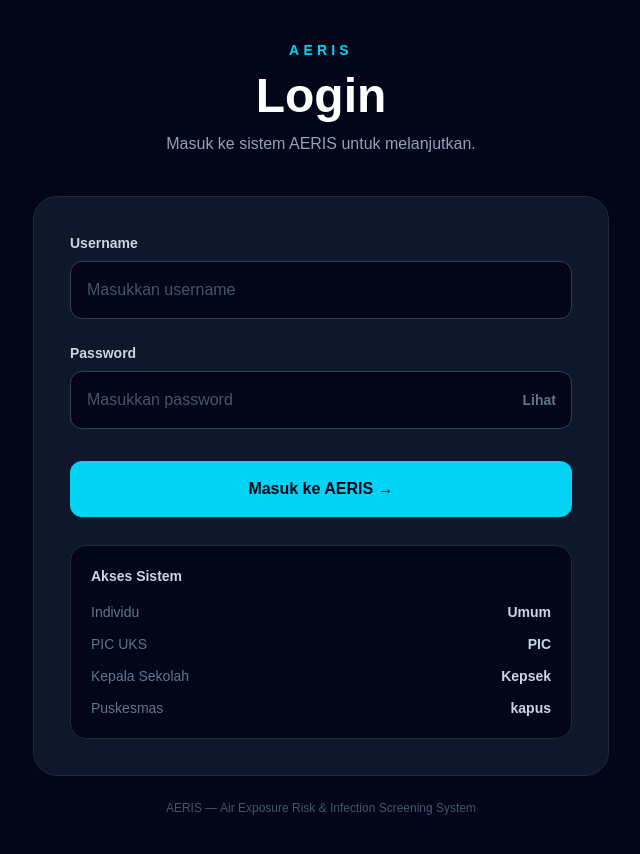
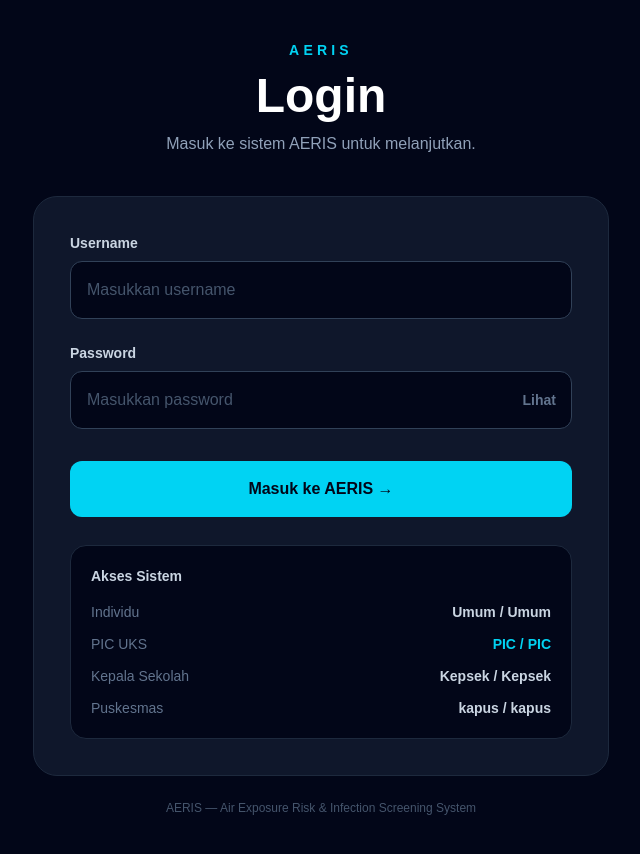
Before and after one commit to derufaith/aeris-web, a Next.js app: page /login in a window 1280 px wide. Shown: the whole page, without its empty margins (319-959 px from the left). Built offline with nearby package versions, Linux system fonts and the light colour scheme.

Commit message:
update AERIS

```diff
--- a/app/login/page.tsx
+++ b/app/login/page.tsx
@@ -3,45 +3,41 @@
 import { useState } from "react";
 import { useRouter } from "next/navigation";
 
-// ============================================
-// TIPE ROLE
-// ============================================
-
 type Role = "individu" | "uks" | "kepsek" | "puskesmas";
 
-// ============================================
-// DATA LOGIN
-// ============================================
+type Account = {
+  username: string;
+  password: string;
+  role: Role;
+  nama: string;
+};
 
-const akun = {
-  Umum: {
+const akun: Account[] = [
+  {
+    username: "Umum",
     password: "Umum",
-    role: "individu" as Role,
+    role: "individu",
     nama: "Pengguna Umum",
   },
-
-  PIC: {
+  {
+    username: "PIC",
     password: "PIC",
-    role: "uks" as Role,
+    role: "uks",
     nama: "PIC UKS",
   },
-
-  Kepsek: {
+  {
+    username: "Kepsek",
     password: "Kepsek",
-    role: "kepsek" as Role,
+    role: "kepsek",
     nama: "Kepala Sekolah",
   },
-
-  kapus: {
+  {
+    username: "kapus",
     password: "kapus",
-    role: "puskesmas" as Role,
+    role: "puskesmas",
     nama: "Puskesmas",
   },
-};
-
-// ============================================
-// LOGIN PAGE
-// ============================================
+];
 
 export default function LoginPage() {
   const router = useRouter();
@@ -52,23 +48,11 @@ export default function LoginPage() {
   const [showPassword, setShowPassword] = useState(false);
   const [loading, setLoading] = useState(false);
 
-  // ============================================
-  // PROSES LOGIN
-  // ============================================
-
   function login() {
-    // -------------------------------
-    // VALIDASI USERNAME
-    // -------------------------------
-
     if (!username.trim()) {
       alert("Silakan masukkan username.");
       return;
     }
-
-    // -------------------------------
-    // VALIDASI PASSWORD
-    // -------------------------------
 
     if (!password) {
       alert("Silakan masukkan password.");
@@ -77,52 +61,72 @@ export default function LoginPage() {
 
     setLoading(true);
 
-    const user = akun[username as keyof typeof akun];
+    // ============================================
+    // CARI AKUN
+    // ============================================
 
-    // -------------------------------
-    // CEK AKUN
-    // -------------------------------
+    const user = akun.find(
+      (item) =>
+        item.username === username.trim() &&
+        item.password === password
+    );
 
-    if (!user || user.password !== password) {
+    // ============================================
+    // LOGIN GAGAL
+    // ============================================
+
+    if (!user) {
       alert("Username atau password salah.");
       setLoading(false);
       return;
     }
 
     // ============================================
-    // SIMPAN SESSION
+    // BERSIHKAN SESSION LAMA
+    // ============================================
+
+    localStorage.removeItem("aeris_role");
+    localStorage.removeItem("aeris_username");
+    localStorage.removeItem("aeris_nama");
+
+    // ============================================
+    // SIMPAN SESSION BARU
     // ============================================
 
     localStorage.setItem("aeris_role", user.role);
-    localStorage.setItem("aeris_username", username);
+    localStorage.setItem("aeris_username", user.username);
     localStorage.setItem("aeris_nama", user.nama);
+
+    console.log("LOGIN BERHASIL");
+    console.log("Username:", user.username);
+    console.log("Role:", user.role);
 
     // ============================================
     // REDIRECT
     // ============================================
 
-    if (user.role === "individu") {
+    switch (user.role) {
+      case "individu":
         router.push("/dashboard/individu");
-    }
+        break;
 
-    if (user.role === "uks") {
+      case "uks":
         router.push("/dashboard/uks");
-    }
+        break;
 
-    if (user.role === "kepsek") {
+      case "kepsek":
         router.push("/dashboard/kepsek");
-    }
+        break;
 
-    if (user.role === "puskesmas") {
+      case "puskesmas":
         router.push("/dashboard/puskesmas");
-    }
+        break;
 
+      default:
+        alert("Role pengguna tidak dikenali.");
         setLoading(false);
     }
-
-  // ============================================
-  // ENTER UNTUK LOGIN
-  // ============================================
+  }
 
   function handleKeyDown(
     e: React.KeyboardEvent<HTMLInputElement>
@@ -132,18 +136,12 @@ export default function LoginPage() {
     }
   }
 
-  // ============================================
-  // UI
-  // ============================================
-
   return (
     <main className="min-h-screen bg-slate-950 text-white px-6 py-10 flex items-center justify-center">
 
       <div className="w-full max-w-xl">
 
-        {/* ======================================
-            HEADER
-        ====================================== */}
+        {/* HEADER */}
 
         <div className="text-center mb-10">
 
@@ -161,15 +159,11 @@ export default function LoginPage() {
 
         </div>
 
-        {/* ======================================
-            CARD
-        ====================================== */}
+        {/* CARD */}
 
         <div className="rounded-3xl border border-slate-800 bg-slate-900 p-7 md:p-9">
 
-          {/* ======================================
-              USERNAME
-          ====================================== */}
+          {/* USERNAME */}
 
           <div className="mb-6">
 
@@ -180,7 +174,9 @@ export default function LoginPage() {
             <input
               type="text"
               value={username}
-              onChange={(e) => setUsername(e.target.value)}
+              onChange={(e) =>
+                setUsername(e.target.value)
+              }
               onKeyDown={handleKeyDown}
               placeholder="Masukkan username"
               autoComplete="username"
@@ -189,9 +185,7 @@ export default function LoginPage() {
 
           </div>
 
-          {/* ======================================
-              PASSWORD
-          ====================================== */}
+          {/* PASSWORD */}
 
           <div className="mb-8">
 
@@ -202,13 +196,19 @@ export default function LoginPage() {
             <div className="relative">
 
               <input
-                type={showPassword ? "text" : "password"}
+                type={
+                  showPassword
+                    ? "text"
+                    : "password"
+                }
                 value={password}
-                onChange={(e) => setPassword(e.target.value)}
+                onChange={(e) =>
+                  setPassword(e.target.value)
+                }
                 onKeyDown={handleKeyDown}
                 placeholder="Masukkan password"
                 autoComplete="current-password"
-                className="w-full rounded-xl border border-slate-700 bg-slate-950 px-4 py-4 pr-20 text-white placeholder:text-slate-600 outline-none transition focus:border-cyan-400"
+                className="w-full rounded-xl border border-slate-700 bg-slate-950 px-4 py-4 pr-24 text-white placeholder:text-slate-600 outline-none transition focus:border-cyan-400"
               />
 
               <button
@@ -216,18 +216,18 @@ export default function LoginPage() {
                 onClick={() =>
                   setShowPassword(!showPassword)
                 }
-                className="absolute right-4 top-1/2 -translate-y-1/2 text-sm font-bold text-slate-500 transition hover:text-cyan-400"
+                className="absolute right-4 top-1/2 -translate-y-1/2 text-sm font-bold text-slate-500 hover:text-cyan-400"
               >
-                {showPassword ? "Sembunyikan" : "Lihat"}
+                {showPassword
+                  ? "Sembunyikan"
+                  : "Lihat"}
               </button>
 
             </div>
 
           </div>
 
-          {/* ======================================
-              TOMBOL LOGIN
-          ====================================== */}
+          {/* LOGIN */}
 
           <button
             type="button"
@@ -235,12 +235,12 @@ export default function LoginPage() {
             disabled={loading}
             className="w-full rounded-xl bg-cyan-400 px-6 py-4 font-black text-slate-950 transition hover:bg-cyan-300 disabled:cursor-not-allowed disabled:opacity-50"
           >
-            {loading ? "Memproses..." : "Masuk ke AERIS →"}
+            {loading
+              ? "Memproses..."
+              : "Masuk ke AERIS →"}
           </button>
 
-          {/* ======================================
-              INFO
-          ====================================== */}
+          {/* INFO AKUN */}
 
           <div className="mt-7 rounded-2xl border border-slate-800 bg-slate-950 p-5">
 
@@ -250,39 +250,43 @@ export default function LoginPage() {
 
             <div className="mt-4 space-y-3 text-sm">
 
-              <div className="flex justify-between gap-4">
+              <div className="flex justify-between">
                 <span className="text-slate-500">
                   Individu
                 </span>
+
                 <span className="font-bold text-slate-300">
-                  Umum
+                  Umum / Umum
                 </span>
               </div>
 
-              <div className="flex justify-between gap-4">
+              <div className="flex justify-between">
                 <span className="text-slate-500">
                   PIC UKS
                 </span>
-                <span className="font-bold text-slate-300">
-                  PIC
+
+                <span className="font-bold text-cyan-400">
+                  PIC / PIC
                 </span>
               </div>
 
-              <div className="flex justify-between gap-4">
+              <div className="flex justify-between">
                 <span className="text-slate-500">
                   Kepala Sekolah
                 </span>
+
                 <span className="font-bold text-slate-300">
-                  Kepsek
+                  Kepsek / Kepsek
                 </span>
               </div>
 
-              <div className="flex justify-between gap-4">
+              <div className="flex justify-between">
                 <span className="text-slate-500">
                   Puskesmas
                 </span>
+
                 <span className="font-bold text-slate-300">
-                  kapus
+                  kapus / kapus
                 </span>
               </div>
 
@@ -292,13 +296,8 @@ export default function LoginPage() {
 
         </div>
 
-        {/* ======================================
-            FOOTER
-        ====================================== */}
-
         <p className="mt-6 text-center text-xs text-slate-600">
-          AERIS — Air Exposure Risk & Infection Screening
-          System
+          AERIS — Air Exposure Risk & Infection Screening System
         </p>
 
       </div>
```
Lines whose indentation alone changed are shown as unchanged.
